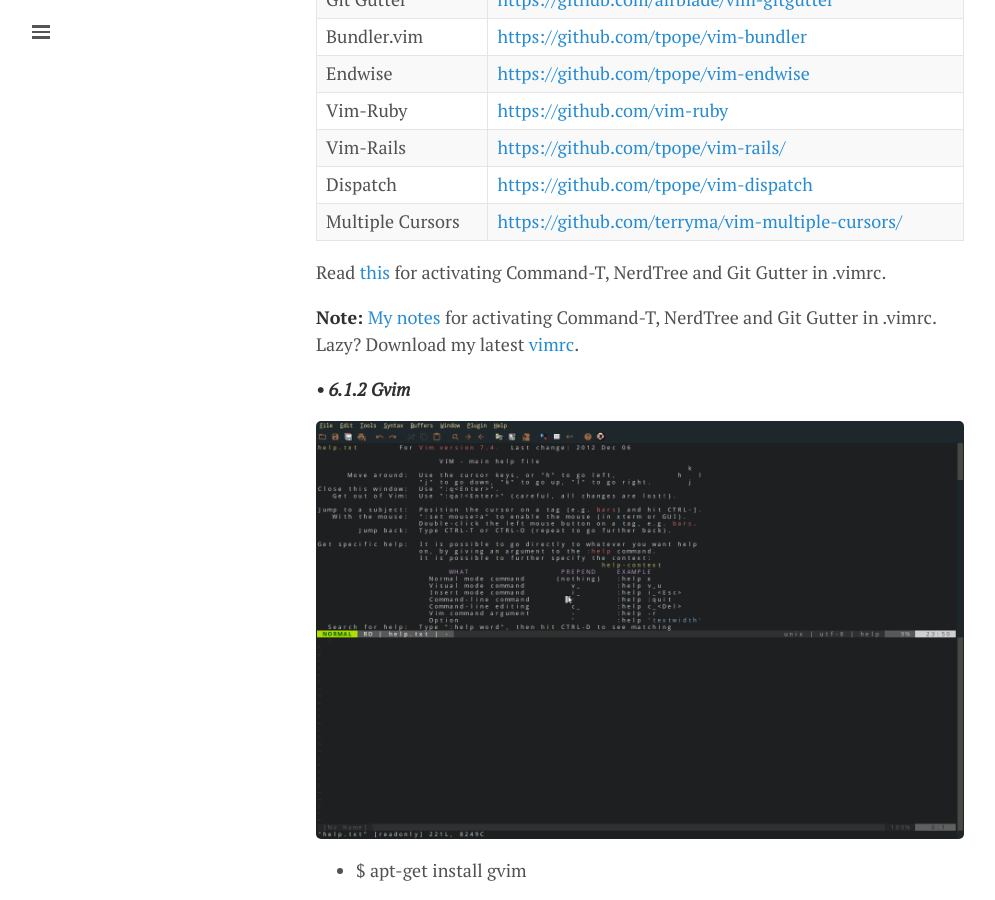
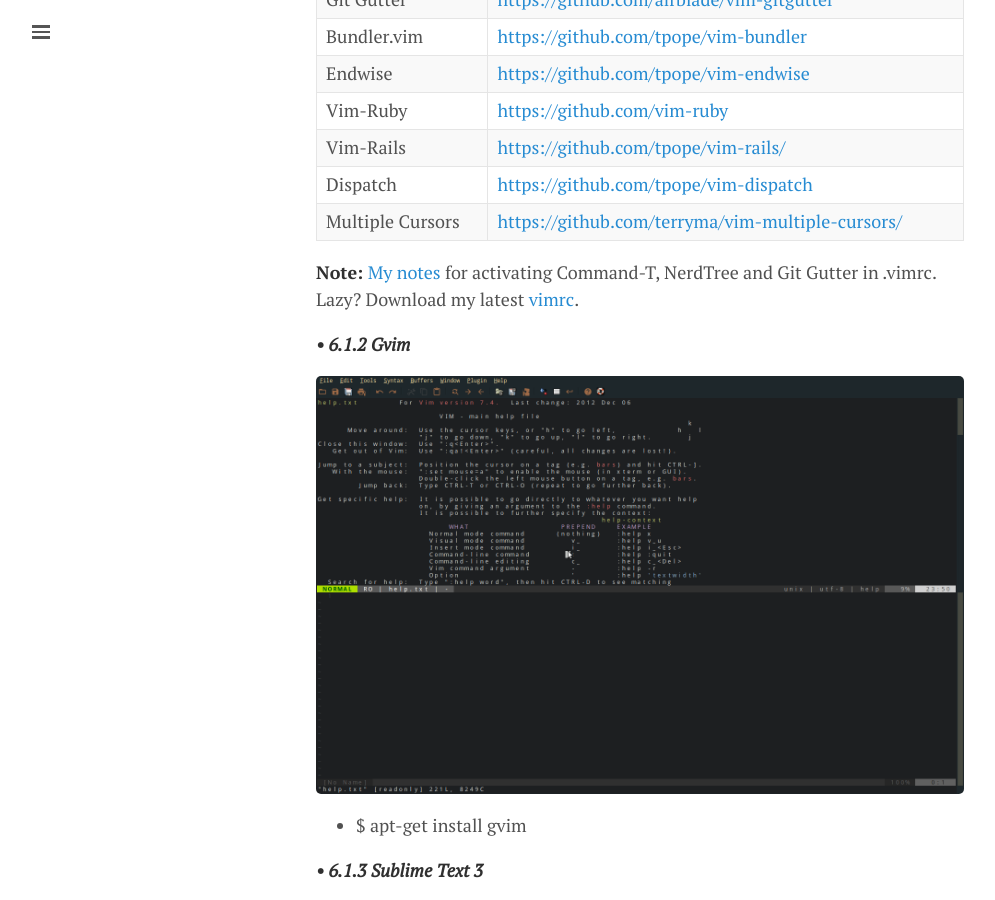
Before and after one commit to lgeurts/lgeurts.github.io, a Jekyll site: the page built from _posts/2017-07-11-bunsenlabs-linux-setup-notes-for dell-inspiron-6000.md, in a window 1280 px wide and 900 px high, scrolled down 8253 px. Shown: the whole window, without its empty margins (0-995 px from the left). Built offline with Jekyll 4.4.1, drawn with Linux system fonts in a browser that asks for light colours; nearby versions of some CDN libraries; comment, search, counter and statistics services are not loaded.

Commit message:
Update vim plugins section #254

```diff
--- a/_posts/2017-07-11-bunsenlabs-linux-setup-notes-for dell-inspiron-6000.md
+++ b/_posts/2017-07-11-bunsenlabs-linux-setup-notes-for dell-inspiron-6000.md
@@ -251,8 +251,6 @@
 Dispatch      | [https://github.com/tpope/vim-dispatch](https://github.com/tpope/vim-dispatch)
 Multiple Cursors | [https://github.com/terryma/vim-multiple-cursors/](https://github.com/terryma/vim-multiple-cursors/)
 
-Read [this](assets/vim-plugin-settings.txt) for activating Command-T, NerdTree and Git Gutter in .vimrc.
-
 **Note:** [My notes](assets/vim-plugin-settings.txt) for activating Command-T, NerdTree and Git Gutter in .vimrc. Lazy? Download my latest [vimrc](https://github.com/lgeurts/BunsenLabs-Setup/tree/master/.vim/).
 
 ***• 6.1.2 Gvim***
```
